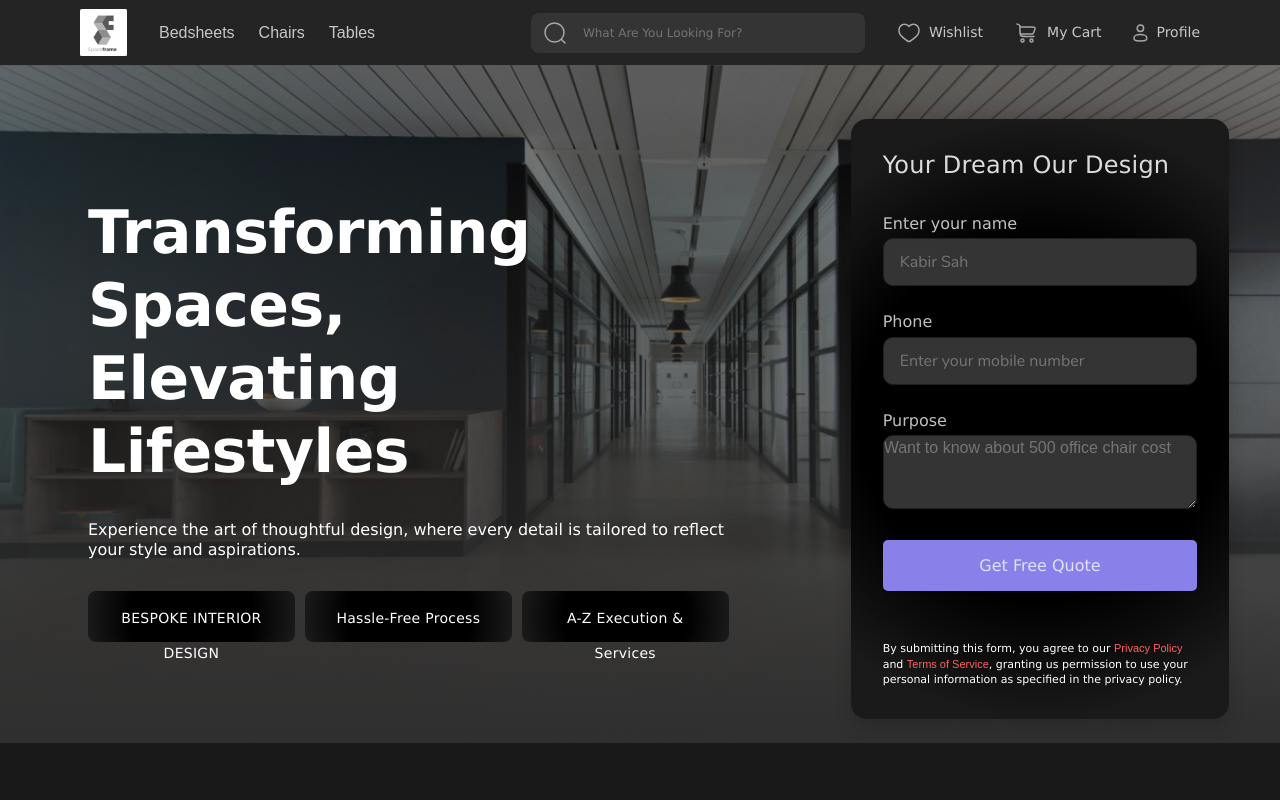
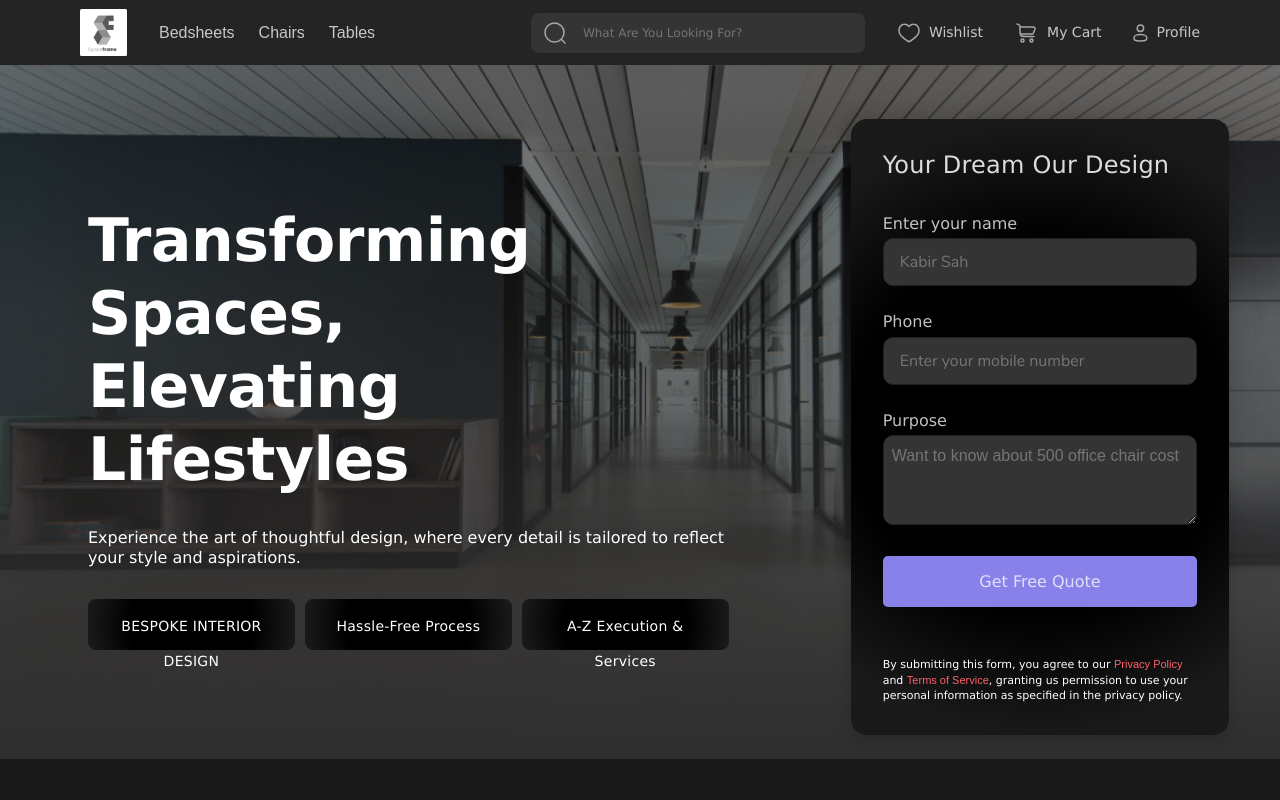
Before and after one commit to neon-lab-dev/interiordesign, a React (Vite) app: page / in a window 1280 px wide. Shown: the top 800 px of the page. Built offline with nearby package versions, Linux system fonts and the light colour scheme.

Commit message:
Fixed input issue

```diff
--- a/src/Components/HomePageComponents/Hero/Hero.jsx
+++ b/src/Components/HomePageComponents/Hero/Hero.jsx
@@ -1,4 +1,4 @@
-import React, { useState } from "react";
+import { useState } from "react";
 import "./Hero.css";
 const Hero = () => {
   const [formData, setFormData] = useState({
@@ -13,7 +13,7 @@ const Hero = () => {
   };
 
   return (
-    <div class="position-relative hero-container">
+    <div className="position-relative hero-container">
       <div className="container-fluid  text-white gradient-overlay">
         <div className="row align-items-center">
           {/* Left Section */}
@@ -100,7 +100,7 @@ const Hero = () => {
                     </label>
                     <textarea
                       id="purpose"
-                      className="input-box"
+                      className="input-box p-1"
                       rows="3"
                       placeholder="Want to know about 500 office chair cost"
                     ></textarea>
--- a/src/Components/HomePageComponents/ShopSignature/ShopSignature.jsx
+++ b/src/Components/HomePageComponents/ShopSignature/ShopSignature.jsx
@@ -1,4 +1,3 @@
-import React from "react";
 import "./ShopSignature.css";
 import { ICONS, IMAGES } from "../../../assets/Assets";
 
@@ -24,7 +23,7 @@ const ShopSignature = () => {
     <section className="w-100 shopsignature-container">
       <div className="shops-header">
         <p className="subHeading">OUR PRODUCTS</p>
-        <h3 className="heading">Shop Our Signature Design Products</h3>
+        <h3 className="heading text-center">Shop Our Signature Design Products</h3>
       </div>
       <div className="shops-content">
         {bedsheet.map((item, index) => (
```
